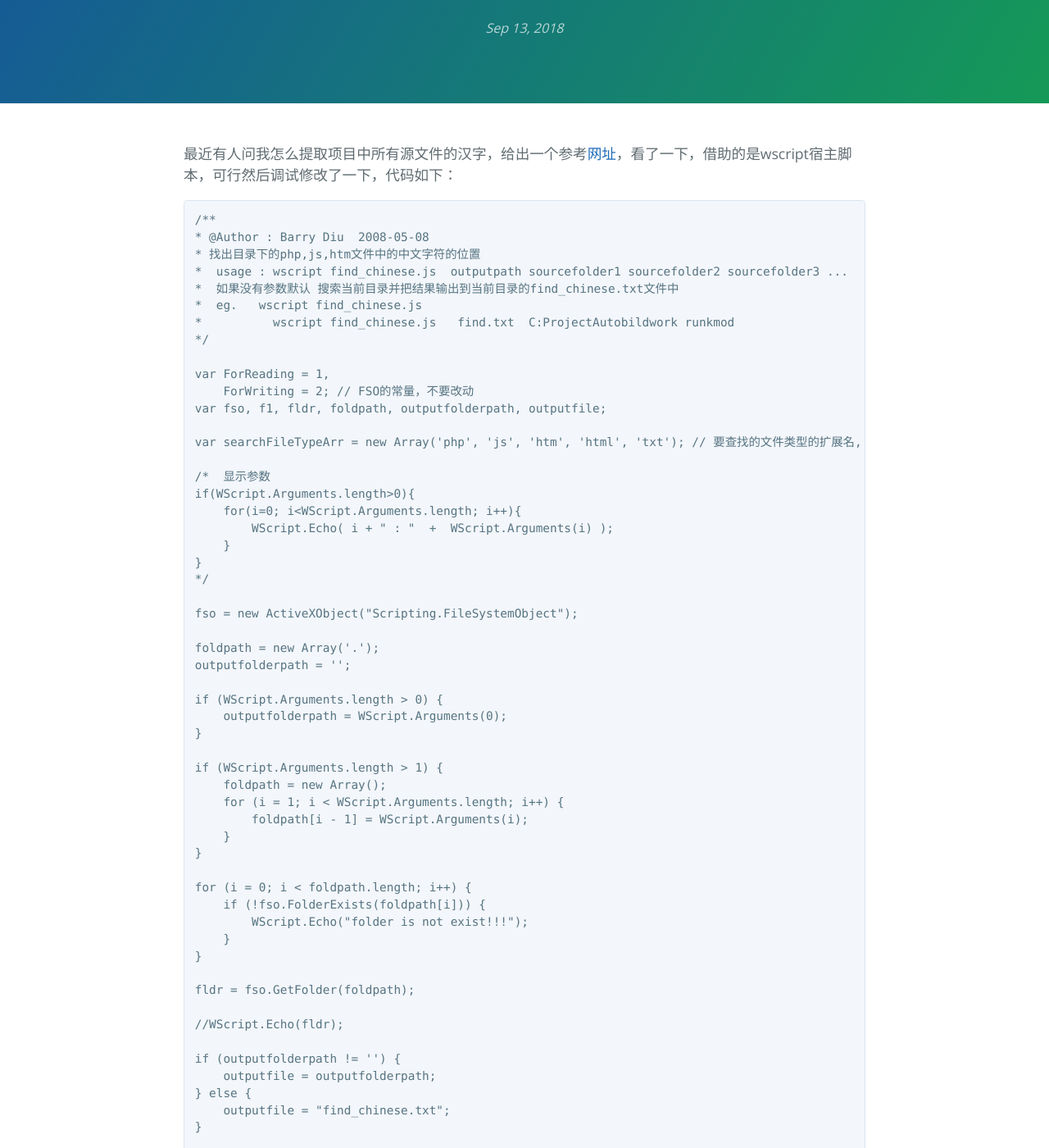
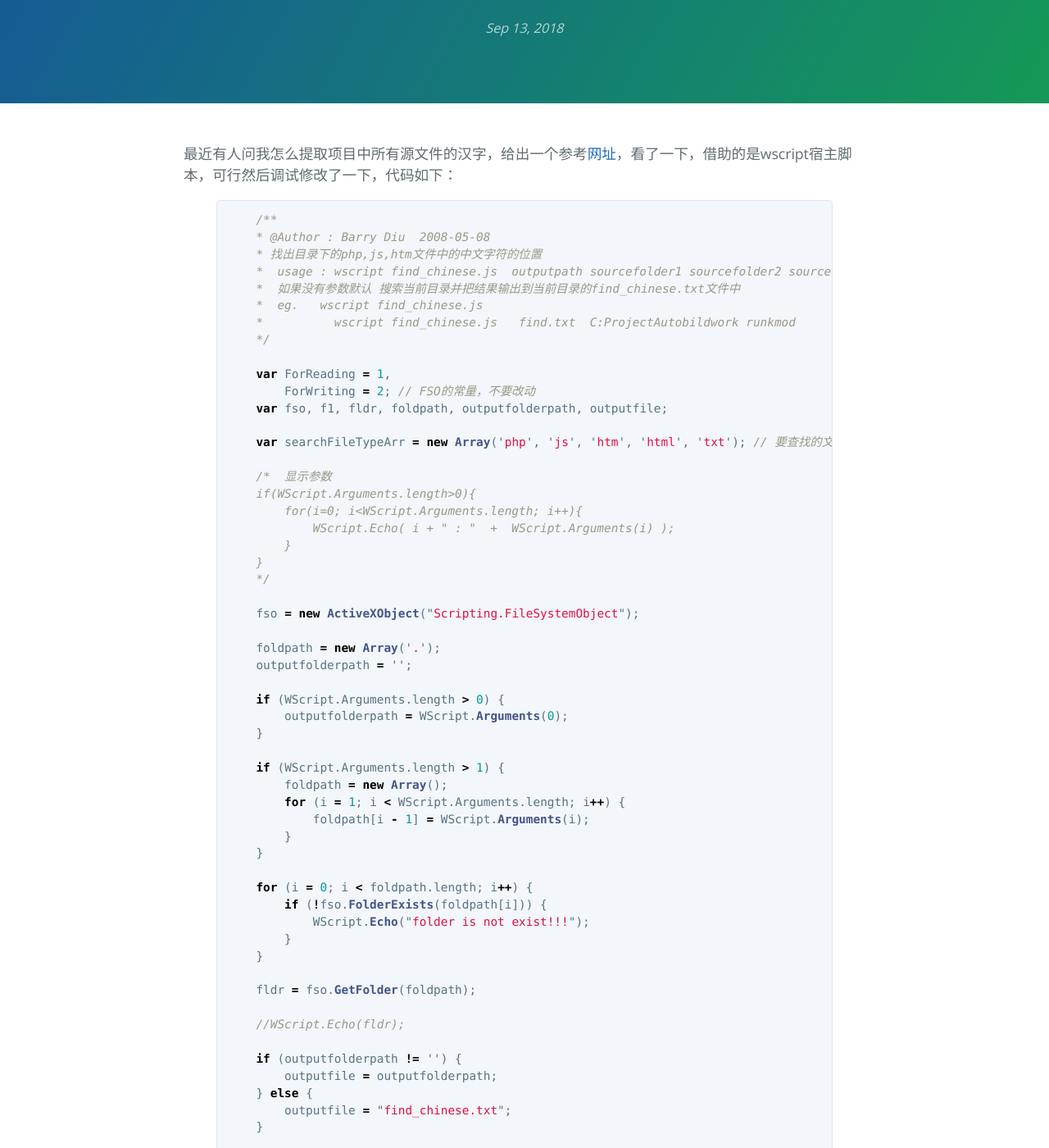
Before and after one commit to jinweizhiyuan/jinweizhiyuan.github.io, a Jekyll site: the page built from _posts/2018-09-13-findChineseCharInJsFile.markdown, in a window 1280 px wide and 1400 px high, scrolled down 224 px. Shown: the whole window at 82% size. Built offline with Jekyll 4.4.1, drawn with Linux system fonts in a browser that asks for light colours; comment, search, counter and statistics services are not loaded; some of the changed text lies outside the part shown.

Commit message:
add highlightingt tag

```diff
--- a/_config.yml
+++ b/_config.yml
@@ -39,3 +39,4 @@ plugins:
 #   - vendor/cache/
 #   - vendor/gems/
 #   - vendor/ruby/
+highlighter: rouge
--- a/_posts/2018-09-13-findChineseCharInJsFile.markdown
+++ b/_posts/2018-09-13-findChineseCharInJsFile.markdown
@@ -6,7 +6,7 @@ category: [front-end]
 ---
 
 最近有人问我怎么提取项目中所有源文件的汉字，给出一个参考[网址](https://blog.csdn.net/barrydiu/article/details/2414717)，看了一下，借助的是wscript宿主脚本，可行然后调试修改了一下，代码如下：
-
+    {% highlight javascript %}
     /**
     * @Author : Barry Diu  2008-05-08
     * 找出目录下的php,js,htm文件中的中文字符的位置
@@ -168,3 +168,4 @@ category: [front-end]
         }
         return extname.toLowerCase();
     }
+    {% endhighlight %}
```
